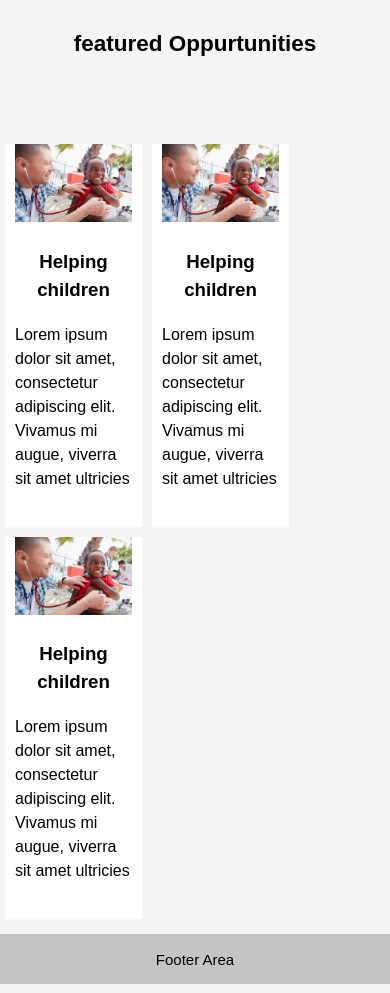
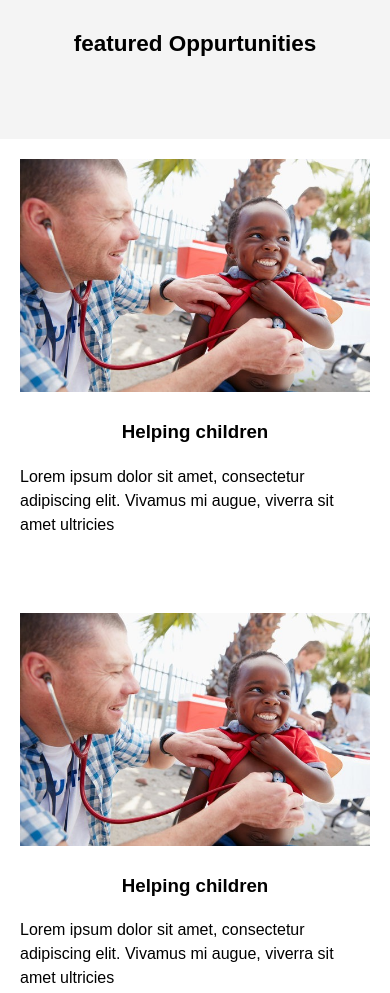
Before and after one commit to keazzy/tasks, a plain HTML site: page index.html in a window 390 px wide. Shown: the part 740-1733 px from the top of the page. Drawn offline with Linux system fonts and the light colour scheme.

Commit message:
responsive cards

```diff
--- a/css/style.css
+++ b/css/style.css
@@ -28,7 +28,7 @@ ul{
 
 }
 .btn {
-	width: 200px;
+	width: 220px;
 	display: inline-block;
   padding: 10px 0px;
   color:#ffffff;
@@ -106,7 +106,7 @@ header a:hover{
 /* Showcase */
 #showcase{
   min-height:500px;
-  background:url('../img/showcase.jpg');
+  background-image:linear-gradient(rgba(0,0,0,0.5),rgba(0,0,0,0.5)), url('../img/showcase.jpg');
   text-align:center;
   color:#ffffff;
   background-size: cover;
@@ -145,8 +145,25 @@ header a:hover{
 #boxes .box h3 {
 	text-align: center;
 }
-
-#boxes .box{
+#boxes .container{
+  width: 100%;
+  height: auto;
+  background: white;
+  /*flex*/
+  display: flex;
+  flex-direction: row;
+  justify-content: space-around;
+  flex-flow: wrap;
+}
+.box {
+  width: 30%;
+  height: auto;
+  background: white;
+  margin:20px;
+  box-sizing: border-box;
+  font-size: 16px;
+}
+/*#boxes .box{
 	transition: 0.4s;
 	background: white;
 	font-size: 16px;
@@ -156,7 +173,7 @@ header a:hover{
   justify-content: space-between;
   margin: 5px;
   padding: 0 10px;
-}
+}*/
 
 #boxes .box img{
   width:100%;
@@ -190,3 +207,13 @@ width : 100% ;
     margin-top:40px;
   }
   }
+  @media screen and (max-width:1200px){
+    .box{
+      width: 40%;
+    }
+  }
+  @media screen and (max-width:600px){
+    .box{
+      width: 90%;
+    }
+  }
```
